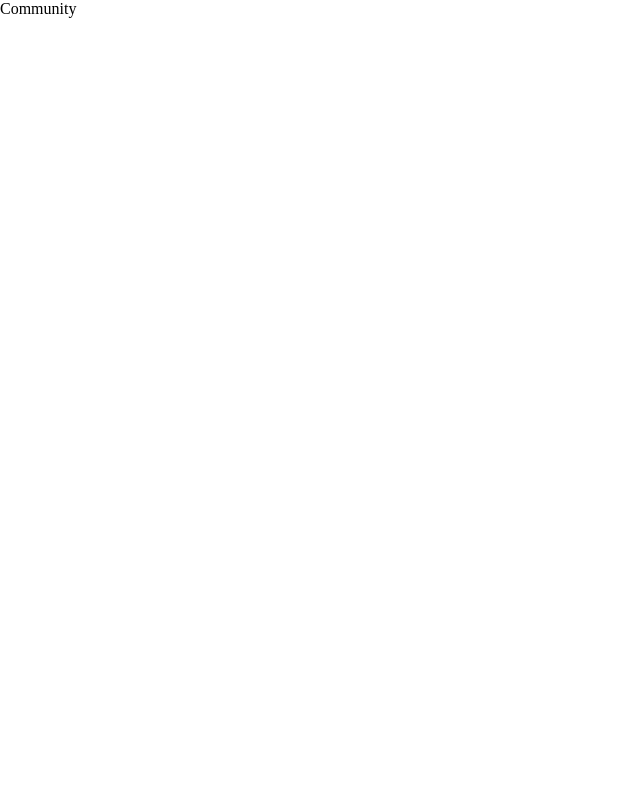
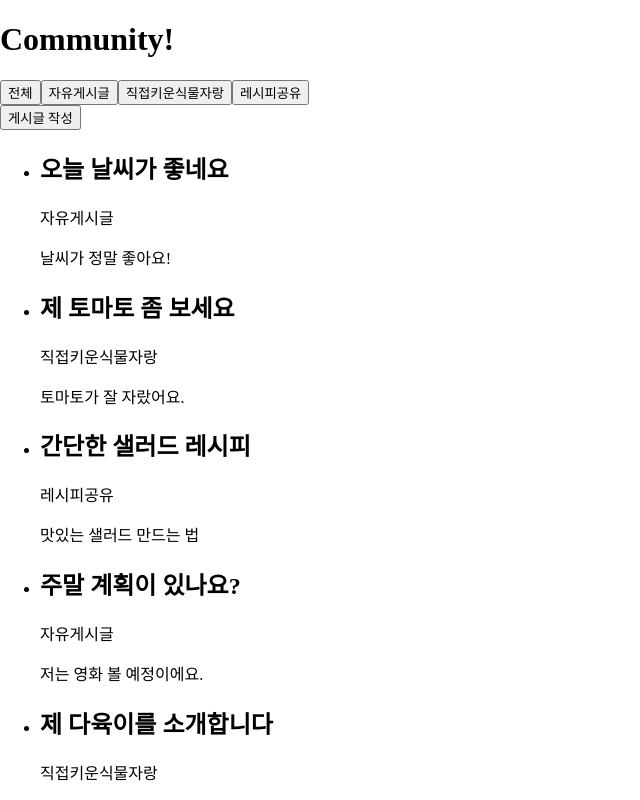
Before and after one commit to 2024-SMHRD-IS-IoT-1/unifive, a React (Create React App) app in the folder front2/project/: page /community in a window 1280 px wide. Shown: the top 800 px of the page, without its empty margins (0-640 px from the left). Built offline with nearby package versions, Linux system fonts and the light colour scheme.

Commit message:
cookies,community

```diff
--- a/front2/project/src/components/Community.jsx
+++ b/front2/project/src/components/Community.jsx
@@ -1,9 +1,125 @@
 import React from 'react'
+import { useEffect, useState } from 'react'
+// import { Tab } from '@headlessui/react';
+// import { User, Calendar, MessageSquare, Heart } from 'lucide-react';
+// import axios from 'axios';
+// import { response } from 'express';
+
+
+
+const initialPosts = [
+    { id: 1, title: "오늘 날씨가 좋네요", content: "날씨가 정말 좋아요!", category: "자유게시글" },
+    { id: 2, title: "제 토마토 좀 보세요", content: "토마토가 잘 자랐어요.", category: "직접키운식물자랑" },
+    { id: 3, title: "간단한 샐러드 레시피", content: "맛있는 샐러드 만드는 법", category: "레시피공유" },
+    { id: 4, title: "주말 계획이 있나요?", content: "저는 영화 볼 예정이에요.", category: "자유게시글" },
+    { id: 5, title: "제 다육이를 소개합니다", content: "귀여운 다육이에요.", category: "직접키운식물자랑" },
+    { id: 6, title: "쉬운 파스타 레시피", content: "누구나 할 수 있는 파스타 요리", category: "레시피공유" },
+  ]
+
 
 const Community = () => {
+
+    const [posts,setPosts] = useState(initialPosts);
+    const [selectedCategory, setSelectedCategory] = useState('전체')
+    const [newPost,setNewPost] = useState({ title: '', content: '', category: '자유게시글' });
+    const [showForm, setShowForm] = useState(false);
+
+    const categories = ['전체', '자유게시글', '직접키운식물자랑', '레시피공유']
+
+    const filteredPosts = selectedCategory === '전체'
+        ? posts
+        : posts.filter(post => post.category === selectedCategory)
+
+    const handleInputChange = (e) => {
+        const { name,value } = e.target;
+        setNewPost({...newPost, [name]:value });
+    };
+
+    const handleleFormSubmit = (e) => {
+        e.preventDefault();
+        setPosts([...posts,{...newPost, id: posts.length + 1}]);
+        setNewPost({title:'' , content:'', category:'자유게시글'});
+    };
+
+    const handleButtonClick = () => {
+        setShowForm(!showForm);  // 버튼 클릭 시 폼 표시/숨김 토글
+    };
+
   return (
-    <div>Community</div>
+    <div className="container">
+         <h1 className="title">Community!</h1>
+            <div>
+                {categories.map(category => (
+                    <button
+                    key={category}
+                    onClick={() => setSelectedCategory(category)}
+                    className=''
+                    >
+                    {category}
+                    </button>
+                ))}
+            </div>
+
+            {/* 게시글 작성 버튼 */}
+            <button onClick={handleButtonClick}>
+                {showForm ? '취소' : '게시글 작성'}
+            </button>
+
+            {showForm && (
+                <div>
+                    <h2>게시글 작성</h2>
+                    <form onSubmit={handleleFormSubmit}>
+                        <input
+                            type='text'
+                            name='title'
+                            value={newPost.title}
+                            onChange={handleInputChange}
+                            placeholder='제목을 입력하세요'
+                            required
+                        />
+                        <textarea
+                            name='content'
+                            value={newPost.content}
+                            onChange={handleInputChange}
+                            placeholder='내용을 입력하세요'
+                            required
+                        />
+                        <select
+                            name='category'
+                            value={newPost.category}
+                            onChange={handleInputChange}
+                        >
+                            {categories.filter(cat => cat !=='전체').map(category=>(
+                                <option key={category} value={category}>{category}</option>
+                            ))}
+                        </select>
+                        <button type="submit">게시글 추가</button>
+                    </form>
+                </div>
+            )}
+            {!showForm && (
+            <ul>
+                {filteredPosts.map((post) => (
+                    <li key={post.id} className=''>
+                        {post.imageUrl && (
+                            <img
+                            src={post.imageUrl}
+                            alt={`${post.title}의 이미지`}
+                            className=''
+                            />
+                        )}
+                        <h2 className=''>{post.title}</h2>
+                        <p className=''>{post.category}</p>
+                        <p className=''>{post.content}</p>
+                    </li>
+                ))}
+            </ul>
+            )}
+    </div>
   )
 }
 
+
+
+
 export default Community
```
